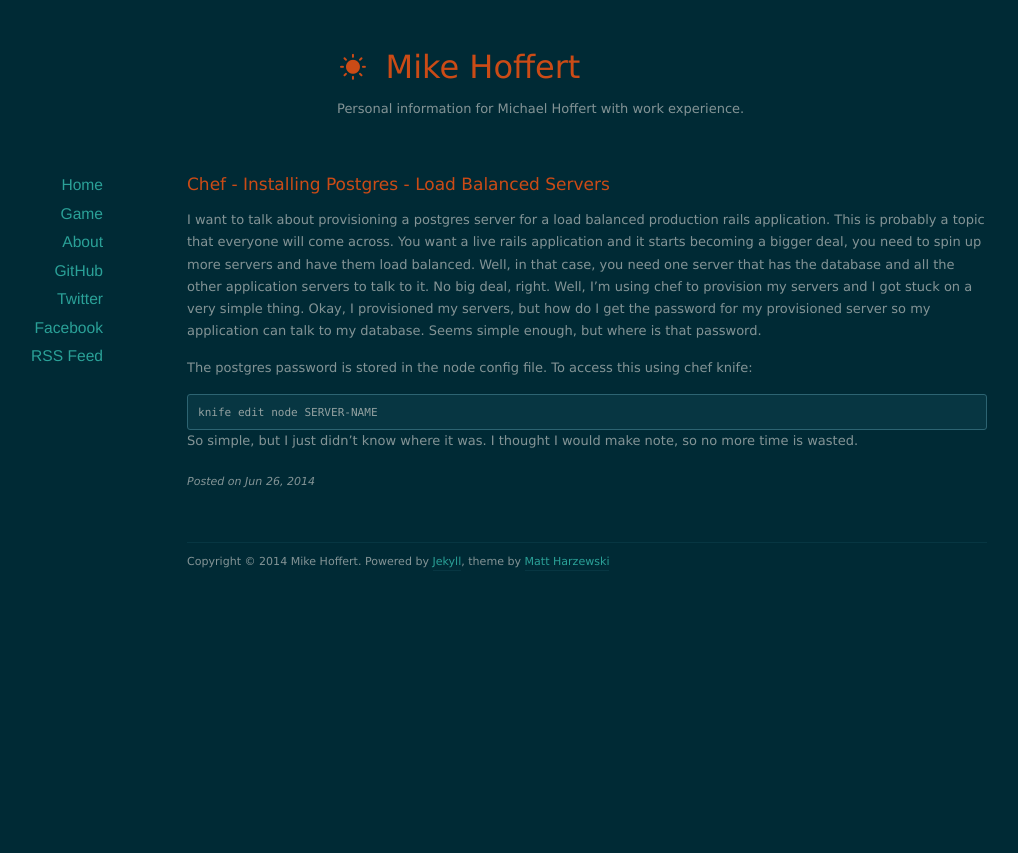
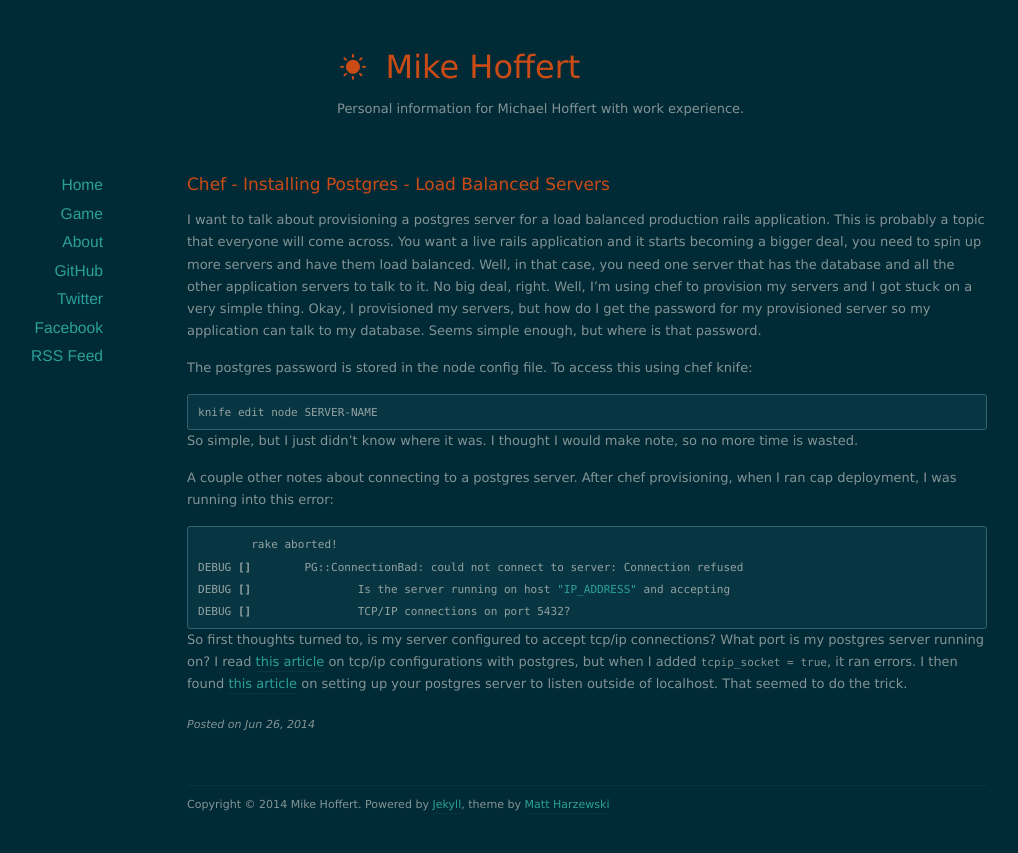
Before and after one commit to mahcloud/mahcloud.github.io, a Jekyll site: the page built from _posts/2014-06-26-postgres-load-balance.markdown, in a window 1280 px wide. Shown: the top 853 px of the page, without its empty margins (53-1071 px from the left). Built offline with Jekyll 4.4.1, drawn with Linux system fonts in a browser that asks for light colours; nearby versions of some CDN libraries.

Commit message:
Updates on articles I read about tcp/ip and host postgres server

```diff
--- a/_posts/2014-06-26-postgres-load-balance.markdown
+++ b/_posts/2014-06-26-postgres-load-balance.markdown
@@ -16,4 +16,23 @@ knife edit node SERVER-NAME
 {% endhighlight %}
 
 
+
 So simple, but I just didn't know where it was. I thought I would make note, so no more time is wasted.
+
+
+A couple other notes about connecting to a postgres server. After chef provisioning, when I ran cap deployment, I was running into this error:
+{% highlight bash %}
+	rake aborted!
+DEBUG [] 	PG::ConnectionBad: could not connect to server: Connection refused
+DEBUG [] 		Is the server running on host "IP_ADDRESS" and accepting
+DEBUG [] 		TCP/IP connections on port 5432?
+{% endhighlight %}
+
+
+So first thoughts turned to, is my server configured to accept tcp/ip connections? What port is my postgres server running on?
+I read [this article][tcpip_socket] on tcp/ip configurations with postgres, but when I added `tcpip_socket = true`, it ran errors.
+I then found [this article][listen_addresses] on setting up your postgres server to listen outside of localhost. That seemed to do the trick.
+
+
+[tcpip_socket]: http://www.postgresql.org/message-id/004e01c22c05$18be79b0$05faa8c0@edios
+[listen_addresses]: http://stackoverflow.com/questions/17648677/is-the-server-running-on-host-localhost-1-and-accepting-tcp-ip-connections
```
Also changed, not shown: 3 other files.
